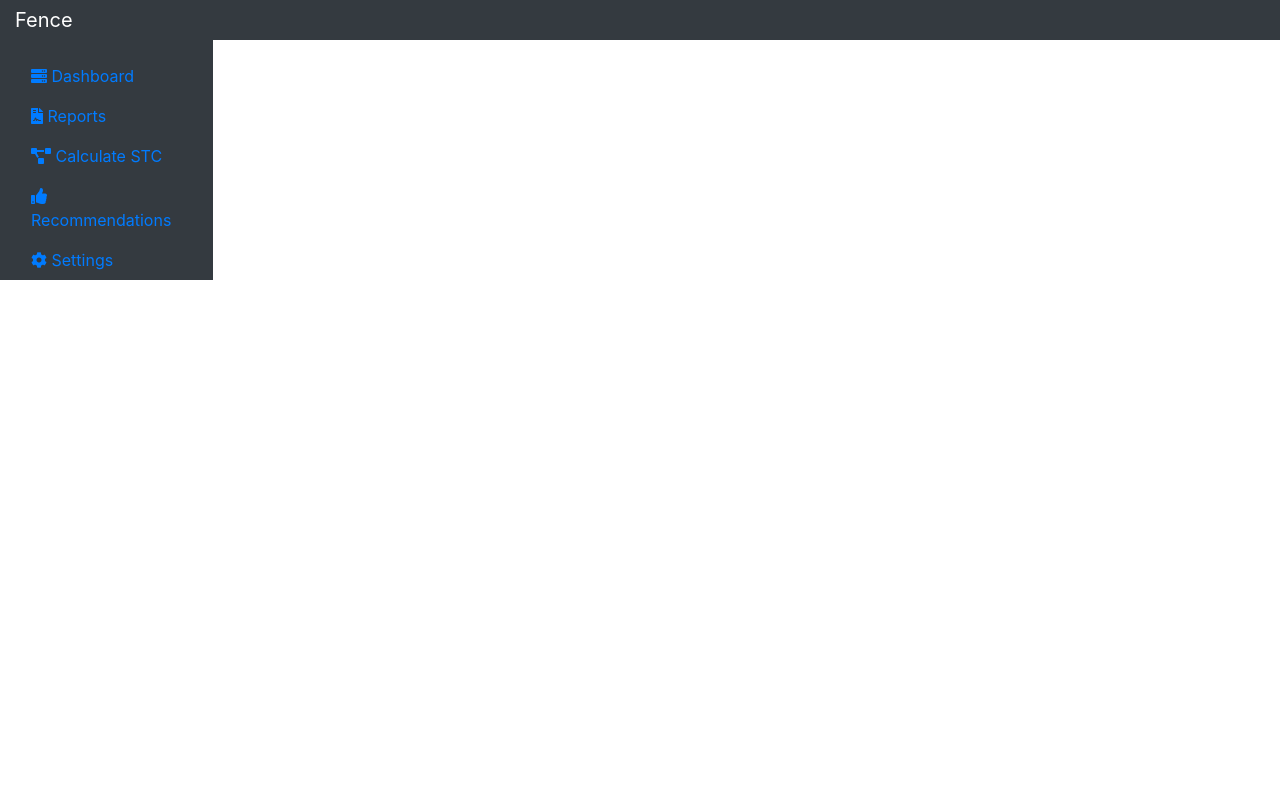
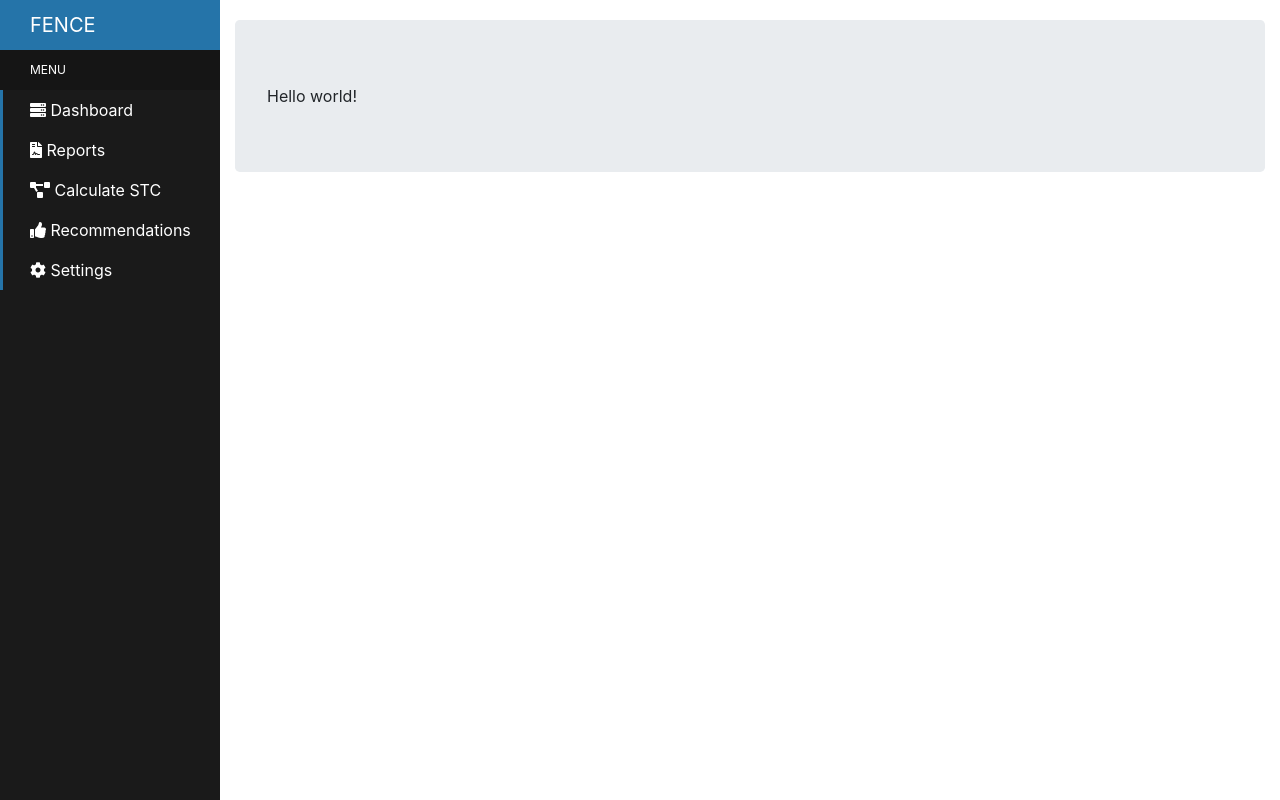
Before and after one commit to manjavacas/fence, a Spring Boot app: page /views/main.html in a window 1280 px wide. Run offline with Spring Boot 4, Linux system fonts and the light colour scheme; some libraries are stand-ins or nearby versions.

Commit message:
[src] New main page

```diff
--- /dev/null
+++ b/fence/src/main/resources/static/css/main.css
@@ -0,0 +1,84 @@
+.sidebar-container {
+    position: fixed;
+    width: 220px;
+    height: 100%;
+    left: 0;
+    overflow-x: hidden;
+    overflow-y: auto;
+    background: #1a1a1a;
+    color: #fff;
+  }
+
+  .content-container {
+    padding-top: 20px;
+  }
+
+  .sidebar-logo {
+    padding: 10px 15px 10px 30px;
+    font-size: 20px;
+    background-color: #2574A9;
+  }
+
+  .sidebar-navigation {
+    padding: 0;
+    margin: 0;
+    list-style-type: none;
+    position: relative;
+  }
+
+  .sidebar-navigation li {
+    background-color: transparent;
+    position: relative;
+    display: inline-block;
+    width: 100%;
+    line-height: 20px;
+  }
+
+  .sidebar-navigation li a {
+    padding: 10px 15px 10px 30px;
+    display: block;
+    color: #fff;
+  }
+
+  .sidebar-navigation li .fa {
+    margin-right: 10px;
+  }
+
+  .sidebar-navigation li a:active,
+  .sidebar-navigation li a:hover,
+  .sidebar-navigation li a:focus {
+    text-decoration: none;
+    outline: none;
+  }
+
+  .sidebar-navigation li::before {
+    background-color: #2574A9;
+    position: absolute;
+    content: '';
+    height: 100%;
+    left: 0;
+    top: 0;
+    -webkit-transition: width 0.2s ease-in;
+    transition: width 0.2s ease-in;
+    width: 3px;
+    z-index: -1;
+  }
+
+  .sidebar-navigation li:hover::before {
+    width: 100%;
+  }
+
+  .sidebar-navigation .header {
+    font-size: 12px;
+    text-transform: uppercase;
+    background-color: #151515;
+    padding: 10px 15px 10px 30px;
+  }
+
+  .sidebar-navigation .header::before {
+    background-color: transparent;
+  }
+
+  .content-container {
+    padding-left: 220px;
+  }
--- a/fence/src/main/resources/static/views/main.html
+++ b/fence/src/main/resources/static/views/main.html
@@ -4,33 +4,61 @@
 <head>
     <meta charset="utf-8">
     <meta name="viewport" content="width=device-width, initial-scale=1, shrink-to-fit=no">
-    <meta name="description" content="FENCE: a fuzzy sociotechnical congruence measurer">
-    <meta name="author" content="Antonio Manjavacas">
-
-    <title>Fence</title>
 
     <link rel="stylesheet" href="https://use.fontawesome.com/releases/v5.4.2/css/all.css">
-    <link rel="stylesheet" href="https://stackpath.bootstrapcdn.com/bootstrap/4.1.3/css/bootstrap.min.css" >
+    <link rel="stylesheet" href="https://stackpath.bootstrapcdn.com/bootstrap/4.1.3/css/bootstrap.min.css">
+    <link rel="stylesheet" href="../css/main.css">
 </head>
 
 <body>
-    <nav class="navbar navbar-dark sticky-top bg-dark flex-md-nowrap p-0">
-        <a class="navbar-brand col-sm-3 col-md-2 mr-0" href="#">Fence</a>
-    </nav>
 
-    <div class="container-fluid flex-grow-1 d-flex">
-        <div class="row flex-fill flex-column flex-sm-row">
-            <div class="col-sm-3 col-md-2 sidebar flex-shrink-1 bg-dark pt-3" id="Navbar">
-                <ul class="nav flex-sm-column">
-                    <li class="active"><a class="nav-link" href="#"><i class="fas fa-server"></i> Dashboard</a></li>
-                    <li><a class="nav-link" href="#"><i class="fas fa-file-contract"></i> Reports</a></li>
-                    <li><a class="nav-link" href="#"><i class="fas fa-project-diagram"></i> Calculate STC</a></li>
-                    <li><a class="nav-link" href="#"><i class="fas fa-thumbs-up"></i> Recommendations</a></li>
-                    <li><a class="nav-link" href="#"><i class="fas fa-cog"></i> Settings</a></li>
-                </ul>
+    <div class="sidebar-container">
+        <div class="sidebar-logo">
+            FENCE
+        </div>
+        <ul class="sidebar-navigation">
+            <li class="header">Menu</li>
+            <li>
+                <a href="#">
+                    <i class="fas fa-server" aria-hidden="true"></i> Dashboard
+                </a>
+            </li>
+            <li>
+                <a href="#">
+                    <i class="fas fa-file-contract" aria-hidden="true"></i> Reports
+                </a>
+            </li>
+            <li>
+                <a href="#">
+                    <i class="fas fa-project-diagram" aria-hidden="true"></i> Calculate STC
+                </a>
+            </li>
+            <li>
+                <a href="#">
+                    <i class="fas fa-thumbs-up" aria-hidden="true"></i> Recommendations
+                </a>
+            </li>
+            <li>
+                <a href="#">
+                    <i class="fas fa-cog" aria-hidden="true"></i> Settings
+                </a>
+            </li>
+        </ul>
+    </div>
+
+    <div class="content-container">
+
+        <div class="container-fluid">
+
+            <!-- Main component for a primary marketing message or call to action -->
+            <div class="jumbotron">
+                Hello world!
             </div>
+
         </div>
     </div>
+
+
 </body>
 
 </html>
```
